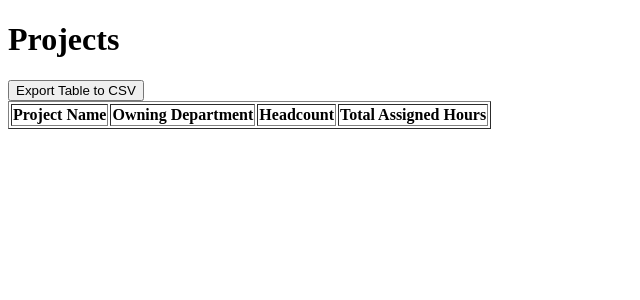
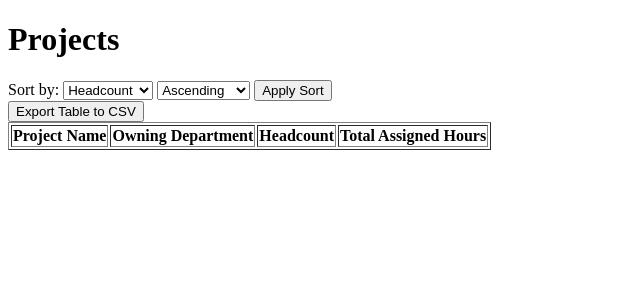
Before and after one commit to jordanfulawka/cis3530-databases-a4, a Flask app: page /projects in a window 1280 px wide. Shown: the part 26-326 px from the top of the page, without its empty margins (0-640 px from the left). Run offline with Flask 3, Linux system fonts and the light colour scheme; the visitor is signed in with stand-in values (Sample User, id 1); data that the repository does not hold is empty; some libraries are stand-ins or nearby versions.

Commit message:
project sorted implemented

```diff
--- a/app.py
+++ b/app.py
@@ -158,20 +158,38 @@ def employees():
 def projects():
     with get_db() as conn:
         with conn.cursor(row_factory=psycopg.rows.dict_row) as cur:
-            cur.execute("""
-                SELECT p.Pname as project_name,
-                        d.Dname as department_name,
-                        COUNT(DISTINCT W.Essn) as headcount,
-                        COALESCE(SUM(W.Hours), 0) as total_hours,
-                        p.Pnumber as project_number
-                FROM Project p
-                JOIN Department d ON p.Dnum = d.Dnumber
-                LEFT JOIN Works_On w ON p.Pnumber = w.Pno
-                GROUP BY p.Pnumber, p.Pname, d.Dname
-            """)
+
+            sort_by = request.args.get("sort_by", "project_name")
+            sort_dir = request.args.get("sort_dir", "asc").lower()
+
+            sort_columns = {
+            "project_name": "p.Pname",
+            "department_name": "d.Dname",
+            "headcount": "headcount",
+            "total_hours": "total_hours"
+        }
+            sort_directions = {"asc", "desc"}
+
+            sort_column_sql = sort_columns.get(sort_by, "p.Pname")
+            sort_direction_sql = sort_dir if sort_dir in sort_directions else "asc"
+
+            query = """
+            SELECT p.Pname as project_name,
+                    d.Dname as department_name,
+                    COUNT(DISTINCT W.Essn) as headcount,
+                    COALESCE(SUM(W.Hours), 0) as total_hours,
+                    p.Pnumber as project_number
+            FROM Project p
+            JOIN Department d ON p.Dnum = d.Dnumber
+            LEFT JOIN Works_On w ON p.Pnumber = w.Pno
+            GROUP BY p.Pnumber, p.Pname, d.Dname
+            ORDER BY {} {}
+        """.format(sort_column_sql, sort_direction_sql)
+
+            cur.execute(query)
             projects_list = cur.fetchall()
 
-    return render_template("projects.html", projects=projects_list)
+    return render_template("projects.html", projects=projects_list, sort_by=sort_by, sort_dir=sort_dir)
 
 @app.route("/project/<int:project_id>", methods=["GET", "POST"])
 @login_required
--- a/templates/projects.html
+++ b/templates/projects.html
@@ -1,6 +1,21 @@
 {% extends "base.html" %} {% block title %}Projects{% endblock %} {% block
 content %}
 <h1>Projects</h1>
+
+<form method="GET" action="{{ url_for('projects') }}">
+  <label for="sort_by">Sort by:</label>
+  <select name="sort_by" id="sort_by">
+    <option value="headcount" {% if sort_by == 'headcount' %}selected{% endif %}>Headcount</option>
+    <option value="total_hours" {% if sort_by == 'total_hours' %}selected{% endif %}>Total Hours</option>
+  </select>
+
+  <select name="sort_dir" id="sort_dir">
+    <option value="asc" {% if sort_dir == 'asc' %}selected{% endif %}>Ascending</option>
+    <option value="desc" {% if sort_dir == 'desc' %}selected{% endif %}>Descending</option>
+  </select>
+
+  <button type="submit">Apply Sort</button>
+</form>
 
 <button type="button" onclick="exportTableToCSV('projects_export.csv')"> Export Table to CSV </button>
 
```
